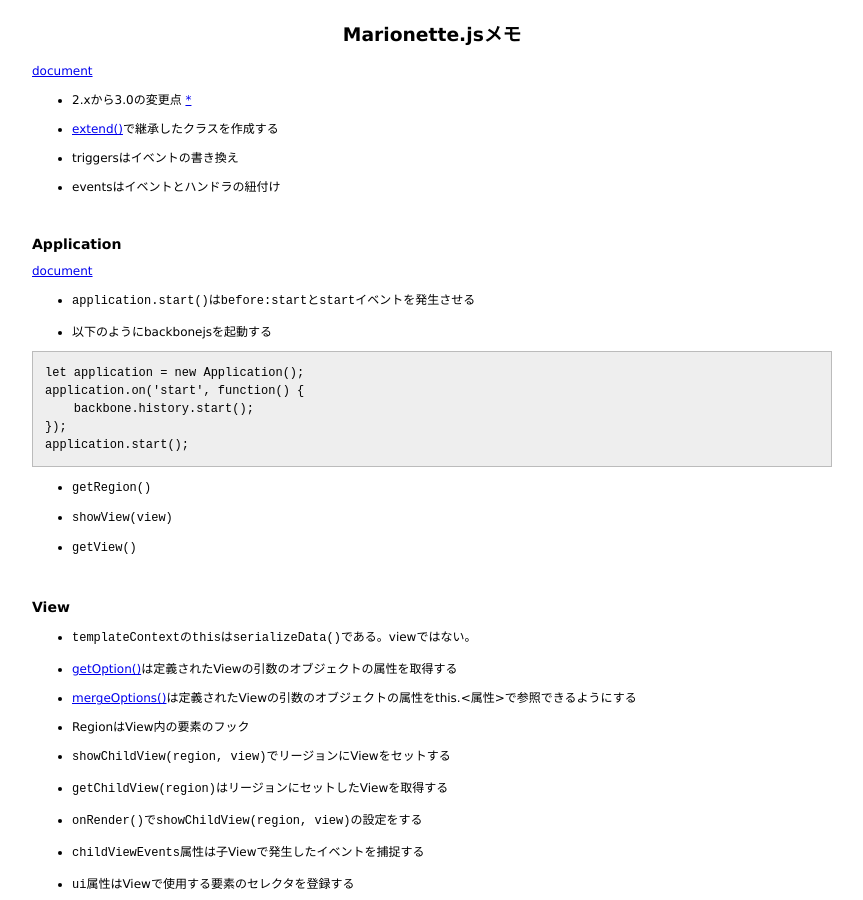
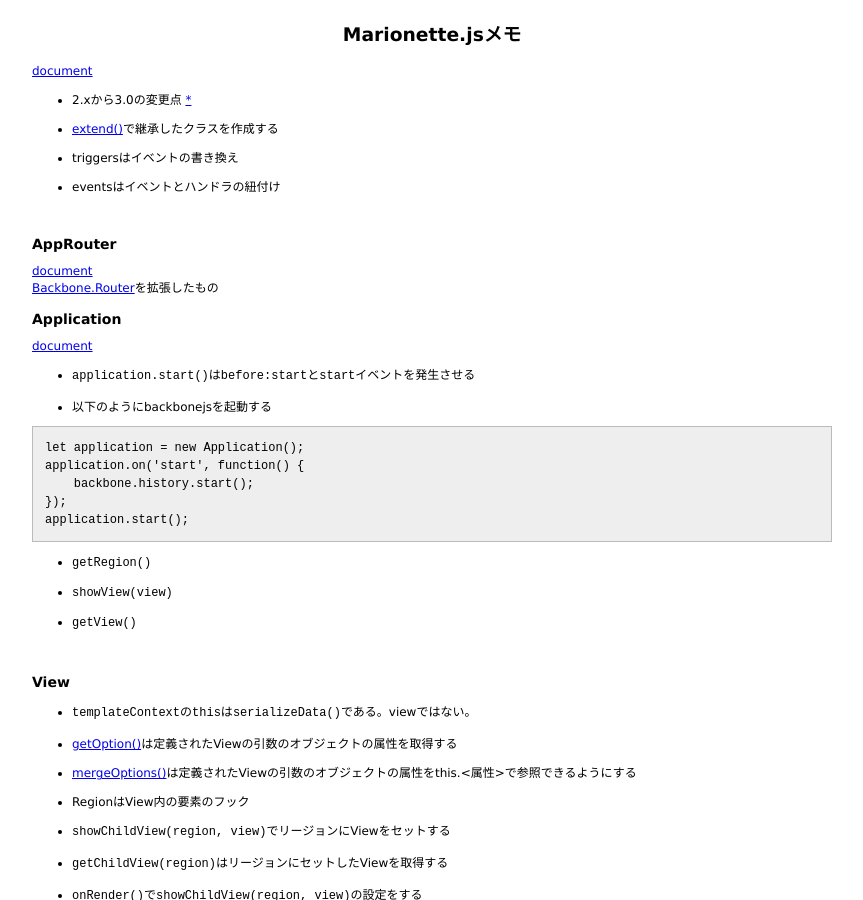
Before and after one commit to 38elements/38elements.github.com, a Jekyll site: the page built from _posts/2016-09-11-backbone_marionette.md, in a window 1280 px wide and 900 px high. Shown: the whole window, without its empty margins (208-1071 px from the left). Built offline with Jekyll 4.4.1, drawn with Linux system fonts in a browser that asks for light colours.

Commit message:
Update 2016-09-11-backbone_marionette.md

```diff
--- a/_posts/2016-09-11-backbone_marionette.md
+++ b/_posts/2016-09-11-backbone_marionette.md
@@ -13,6 +13,11 @@ title: Marionette.jsメモ
 * eventsはイベントとハンドラの紐付け
 
 <br>
+
+### AppRouter
+[document](http://marionettejs.com/docs/master/marionette.approuter.html)
+[Backbone.Router](http://backbonejs.org/#Router)を拡張したもの
+
 
 ### Application
 [document](http://marionettejs.com/docs/master/marionette.application.html)
```
